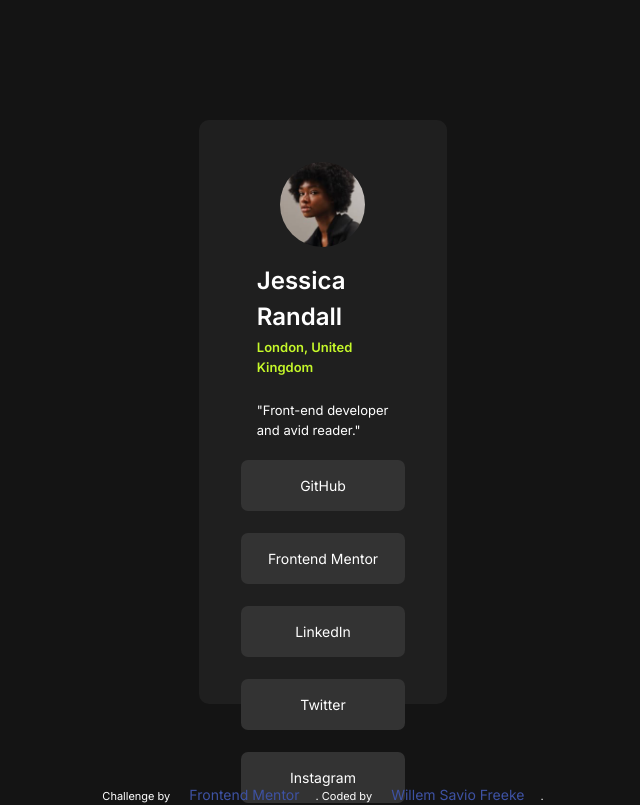
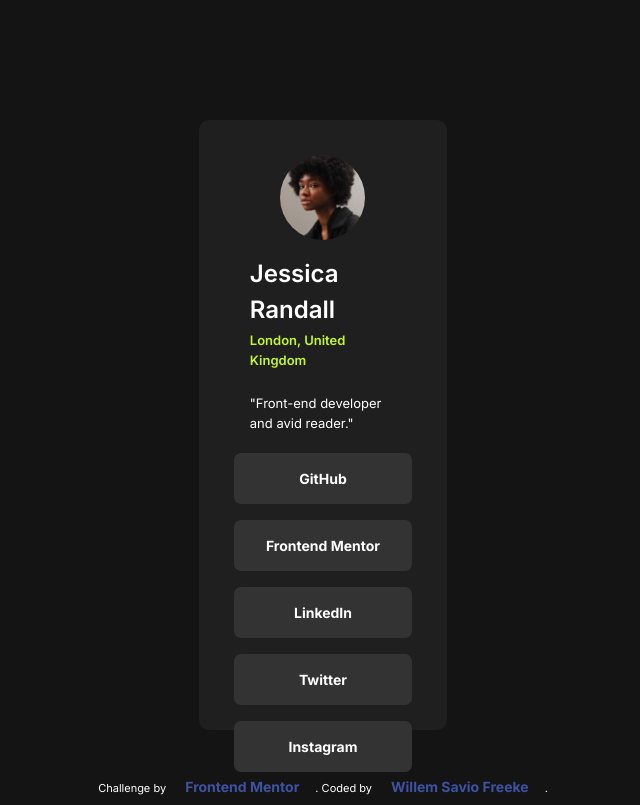
Before and after one commit to freki-inc/social-links-profile-website, a plain HTML site: page index.html in a window 1280 px wide. Shown: the whole page, without its empty margins (317-957 px from the left). Drawn offline with Linux system fonts and the light colour scheme.

Commit message:
final2 CSS size styles to CSS file

```diff
--- a/style.css
+++ b/style.css
@@ -79,6 +79,7 @@
         color: var(--font-anchorcolor);
         text-decoration: none;
         font-size: 14px;
+        font-weight: 700;
         margin: 0.5rem 1rem;
     }
 
@@ -98,7 +99,7 @@
         margin: 0;
         padding: 0;
         width: 100vw;
-        height: 98vh;
+        height: 97vh;
     }
 
     main {
@@ -110,10 +111,14 @@
         height: 100%;
     }
 
+    section.card {
+        height: 610px;
+    }
+
     .card {
         background-color: var(--layout-cardcolor);
         border-radius: 10px;
-        padding: calc(42 / 16 * 1rem);
+        padding: calc(35 / 16 * 1rem);
         margin: calc(20 / 16 * 1rem);
         width: 23%;
         height: 100%;
@@ -136,7 +141,7 @@
         color: var(--font-anchorcolor);
         border: none;
         padding: calc(15 / 16 * 1rem);
-        margin-bottom: calc(14 / 16 * 1rem);
+        margin: 0.5rem 0.5rem 0.5rem 0.5rem;
         width: 100%;
         border-radius: 7px;
         cursor: pointer;
@@ -158,6 +163,6 @@
     }
 
     footer {
-        height: 2%;
+        height: 3%;
     }
 }
```
